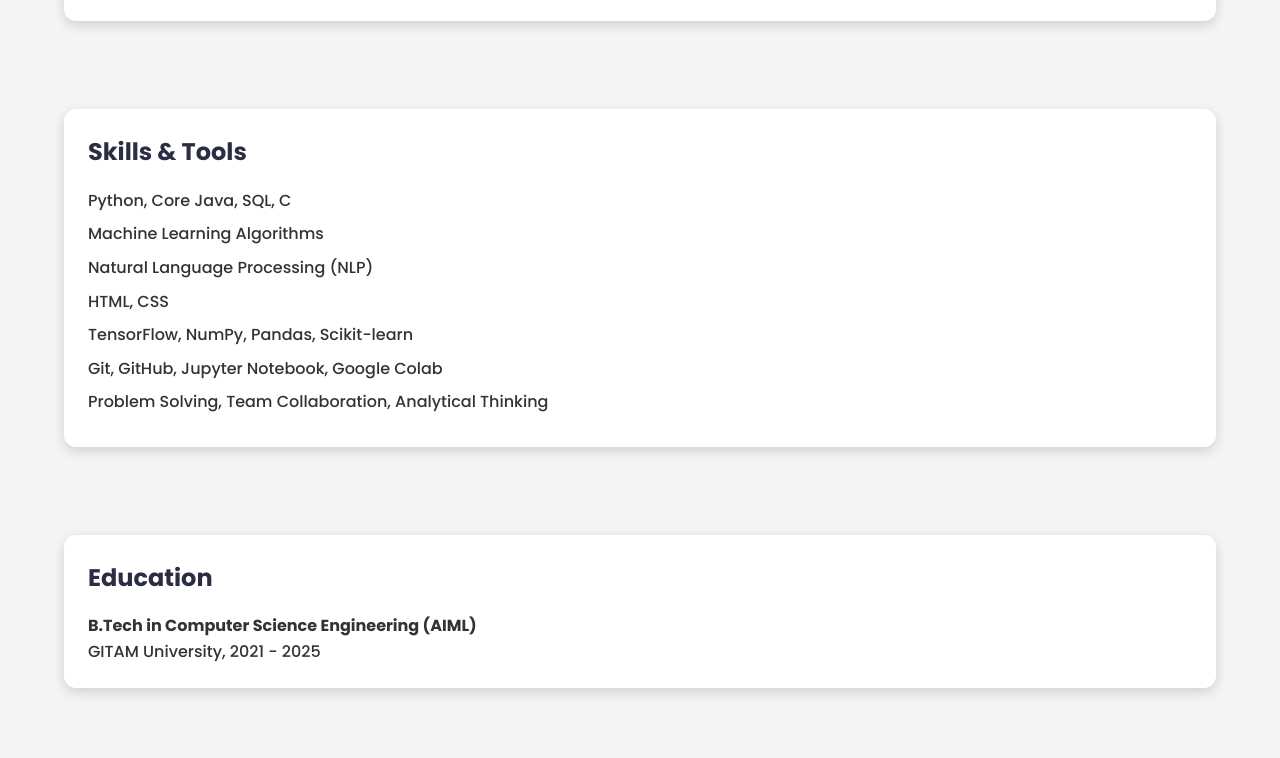
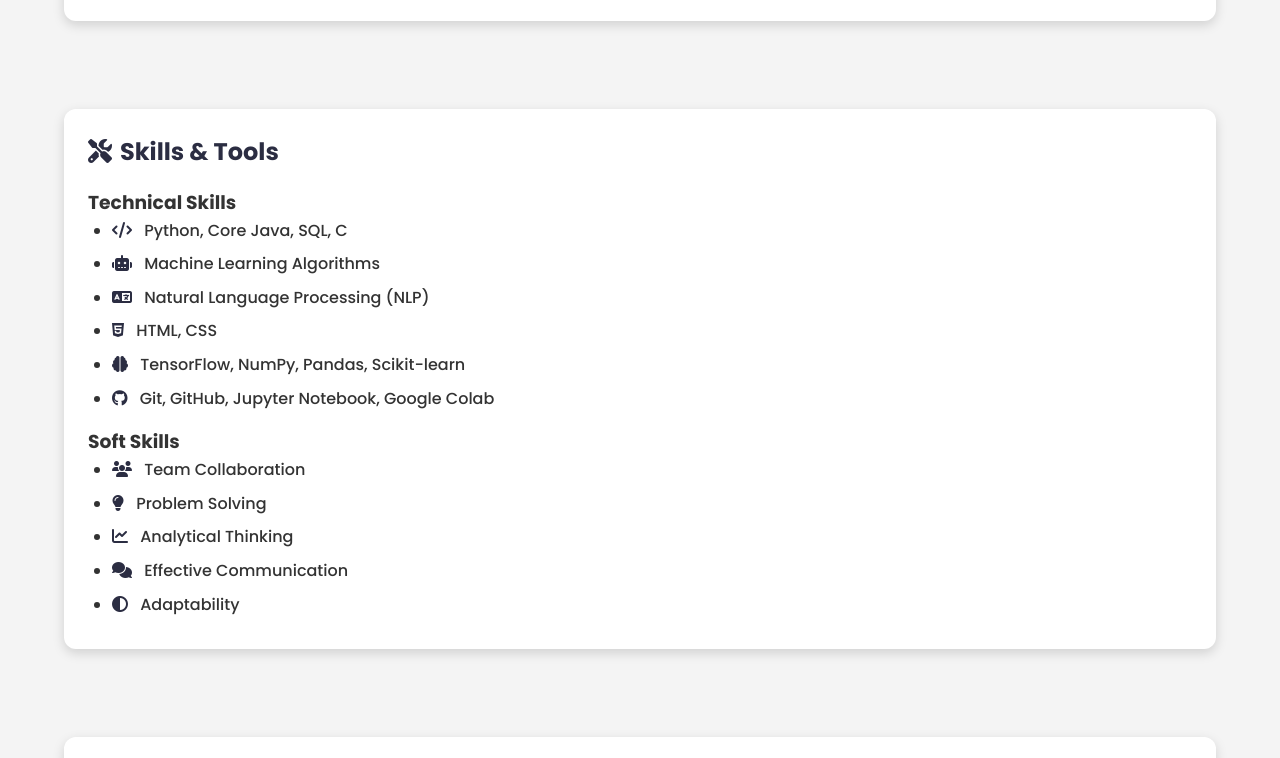
Before and after one commit to Sathwik1116/portfolio, a plain HTML site: page index.html in a window 1280 px wide. Shown: the part 481-1239 px from the top of the page. Drawn offline with nearby package versions, Linux system fonts and the light colour scheme.

Commit message:
Update index.html

```diff
--- a/index.html
+++ b/index.html
@@ -5,6 +5,7 @@
   <meta name="viewport" content="width=device-width, initial-scale=1.0">
   <title>Sathwik Reddy Muppa | Portfolio</title>
   <link href="https://fonts.googleapis.com/css2?family=Poppins:wght@300;500;700&display=swap" rel="stylesheet">
+  <link rel="stylesheet" href="https://cdnjs.cloudflare.com/ajax/libs/font-awesome/6.4.0/css/all.min.css">
   <link rel="stylesheet" href="https://cdnjs.cloudflare.com/ajax/libs/aos/2.3.4/aos.css"/>
   <style>
     :root {
@@ -30,14 +31,16 @@
     nav a {color: white; text-decoration: none; margin: 0.5rem 1rem; font-weight: 500;}
     section {padding: 2rem 4rem;}
     h2 {color: var(--accent); margin-bottom: 1rem;}
+    h3 {margin-top: 1rem; color: var(--text);}
     .card {background: var(--card); padding: 1.5rem; margin-bottom: 1.5rem; border-radius: 12px; box-shadow: 0 4px 12px rgba(0,0,0,0.15); transition: transform 0.3s ease;}
     .card:hover {transform: translateY(-5px);}
-    ul {list-style: none; padding-left: 0;}
+    ul {padding-left: 1.5rem;}
     ul li {margin-bottom: 0.5rem;}
     .contact a {color: #1d3557; text-decoration: none; font-weight: 500;}
     footer {background: var(--accent); color: white; text-align: center; padding: 1rem; margin-top: 2rem;}
     .btn {background: var(--button); color: white; padding: 0.7rem 1.5rem; border: none; border-radius: 5px; text-decoration: none; display: inline-block; margin-top: 1rem; transition: background 0.3s ease;}
     .btn:hover {background: #d90429;}
+    .icon {margin-right: 0.5rem; color: var(--accent);}
   </style>
 </head>
 <body>
@@ -66,15 +69,23 @@
 
   <section id="skills" data-aos="fade-up">
     <div class="card">
-      <h2>Skills & Tools</h2>
+      <h2><i class="fas fa-tools icon"></i>Skills & Tools</h2>
+      <h3>Technical Skills</h3>
       <ul>
-        <li>Python, Core Java, SQL, C</li>
-        <li>Machine Learning Algorithms</li>
-        <li>Natural Language Processing (NLP)</li>
-        <li>HTML, CSS</li>
-        <li>TensorFlow, NumPy, Pandas, Scikit-learn</li>
-        <li>Git, GitHub, Jupyter Notebook, Google Colab</li>
-        <li>Problem Solving, Team Collaboration, Analytical Thinking</li>
+        <li><i class="fas fa-code icon"></i> Python, Core Java, SQL, C</li>
+        <li><i class="fas fa-robot icon"></i> Machine Learning Algorithms</li>
+        <li><i class="fas fa-language icon"></i> Natural Language Processing (NLP)</li>
+        <li><i class="fab fa-html5 icon"></i> HTML, CSS</li>
+        <li><i class="fas fa-brain icon"></i> TensorFlow, NumPy, Pandas, Scikit-learn</li>
+        <li><i class="fab fa-github icon"></i> Git, GitHub, Jupyter Notebook, Google Colab</li>
+      </ul>
+      <h3>Soft Skills</h3>
+      <ul>
+        <li><i class="fas fa-users icon"></i> Team Collaboration</li>
+        <li><i class="fas fa-lightbulb icon"></i> Problem Solving</li>
+        <li><i class="fas fa-chart-line icon"></i> Analytical Thinking</li>
+        <li><i class="fas fa-comments icon"></i> Effective Communication</li>
+        <li><i class="fas fa-adjust icon"></i> Adaptability</li>
       </ul>
     </div>
   </section>
@@ -126,7 +137,7 @@
         <li>PR Team Member – Disha Club, GITAM (2022–2025)</li>
         <li>Participated in College Cricket Tournaments</li>
       </ul>
-      <p><strong>Hobbies:</strong> Reading Books, Playing Games, Gym</p>
+      <p><strong>Hobbies:</strong> Reading Books, Sports, Photography</p>
     </div>
   </section>
 
```
